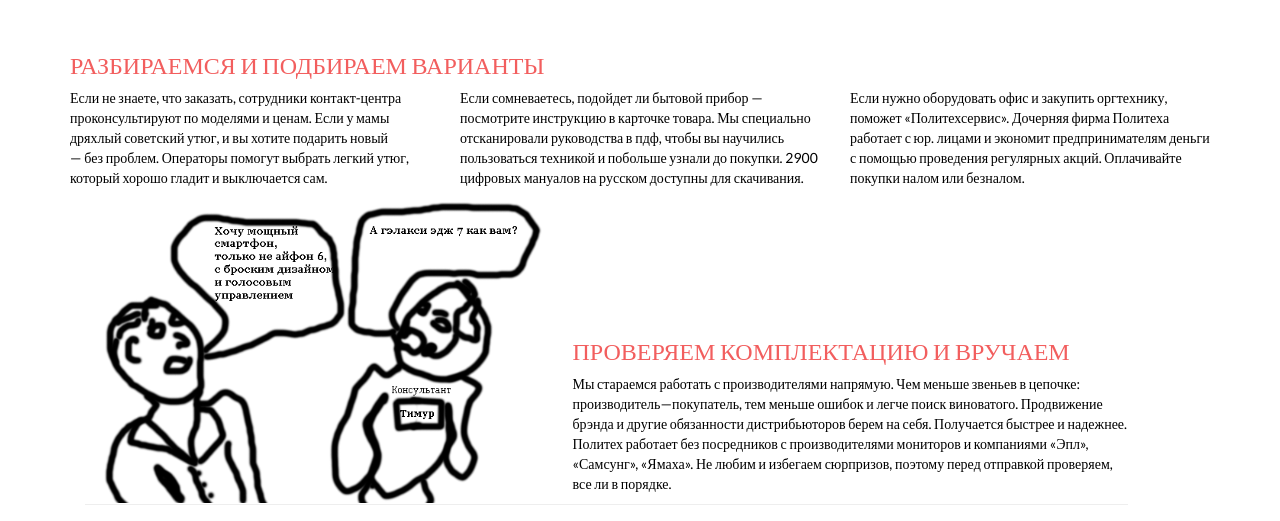
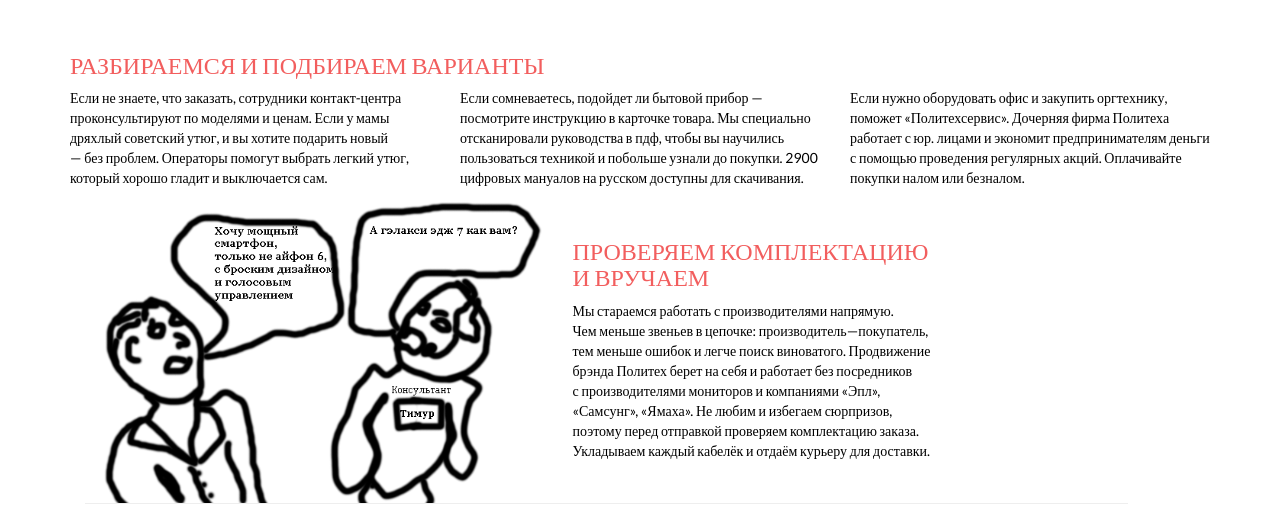
Before and after one commit to stabarsik/stabarsik.github.io, a plain HTML site: page index.html in a window 1280 px wide. Shown: the part 249-770 px from the top of the page. Drawn offline with nearby package versions, Linux system fonts and the light colour scheme.

Commit message:
компенсировал дырку рядом с картинкой

```diff
--- a/index.html
+++ b/index.html
@@ -100,15 +100,14 @@
       <div class="container">
         <div class="row">
           <img class="img-responsive col-md-5" src="chelwanttel2.png">
-          <div class="col-md-6">
-            <h3 style="margin-top: 140px">ПРОВЕРЯЕМ КОМПЛЕКТАЦИЮ И ВРУЧАЕМ</h3>
-            <p>Мы стараемся работать с производителями напрямую. Чем меньше звеньев в
+          <div class="col-md-4">
+            <h3 style="margin-top: 40px">ПРОВЕРЯЕМ КОМПЛЕКТАЦИЮ И ВРУЧАЕМ</h3>
+            <p>Мы стараемся работать с производителями напрямую. Чем&nbsp;меньше звеньев в
               цепочке: производитель—покупатель, тем&nbsp;меньше ошибок и легче поиск
-              виноватого. Продвижение брэнда и другие обязанности дистрибьюторов берем
-              на себя. Получается быстрее и надежнее. Политех работает без посредников
-              с производителями мониторов и компаниями «Эпл», «Самсунг», «Ямаха». Не
-              любим и избегаем сюрпризов, поэтому перед отправкой проверяем, все ли в
-              порядке.</p>
+              виноватого. Продвижение брэнда Политех берет на себя и работает без посредников
+              с&nbsp;производителями мониторов и компаниями «Эпл», «Самсунг», «Ямаха». Не
+              любим и избегаем сюрпризов, поэтому перед отправкой проверяем комплектацию заказа.
+              Укладываем каждый кабелёк и отдаём курьеру для доставки.</p>
           </div>
         </div>
         <div class="row">
```
